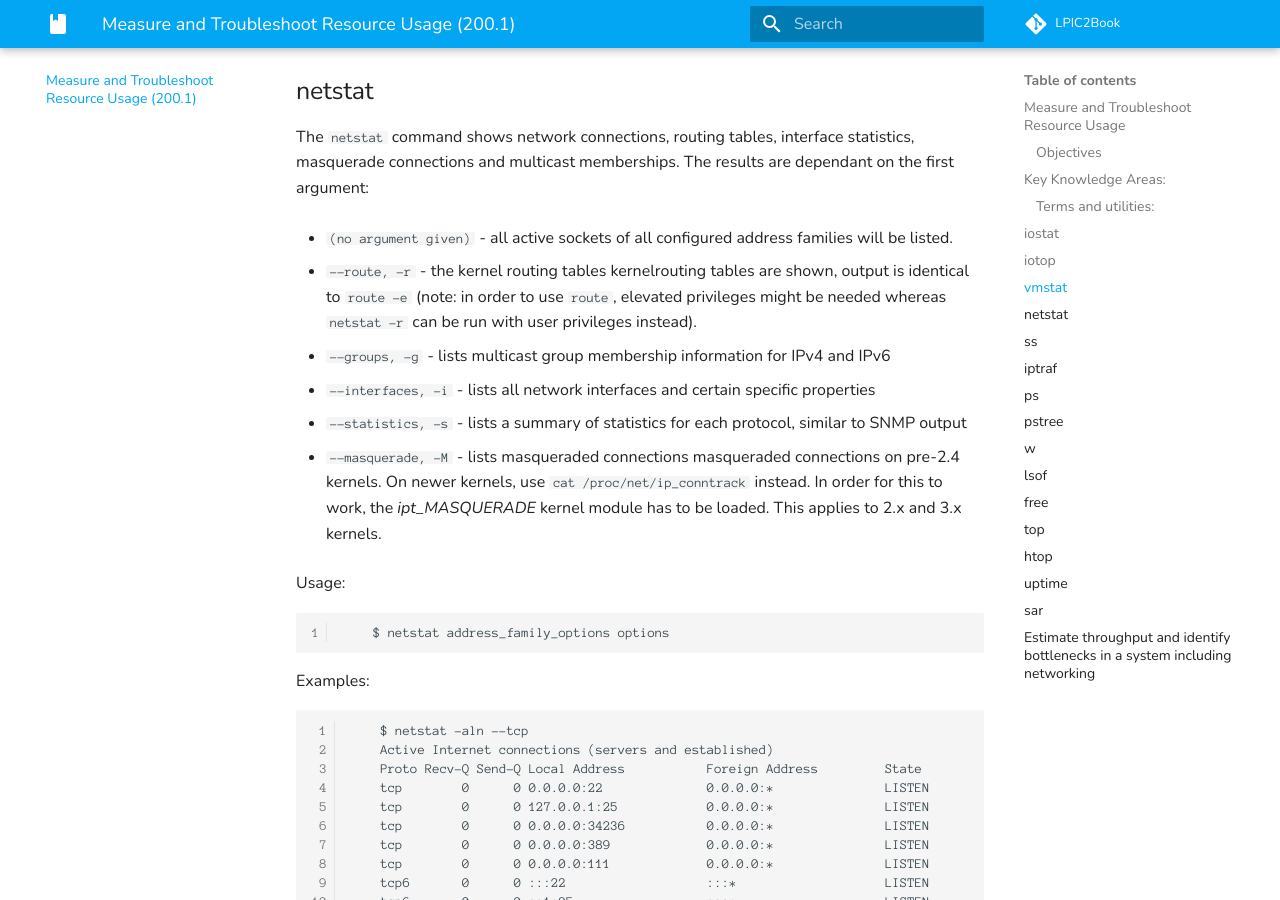
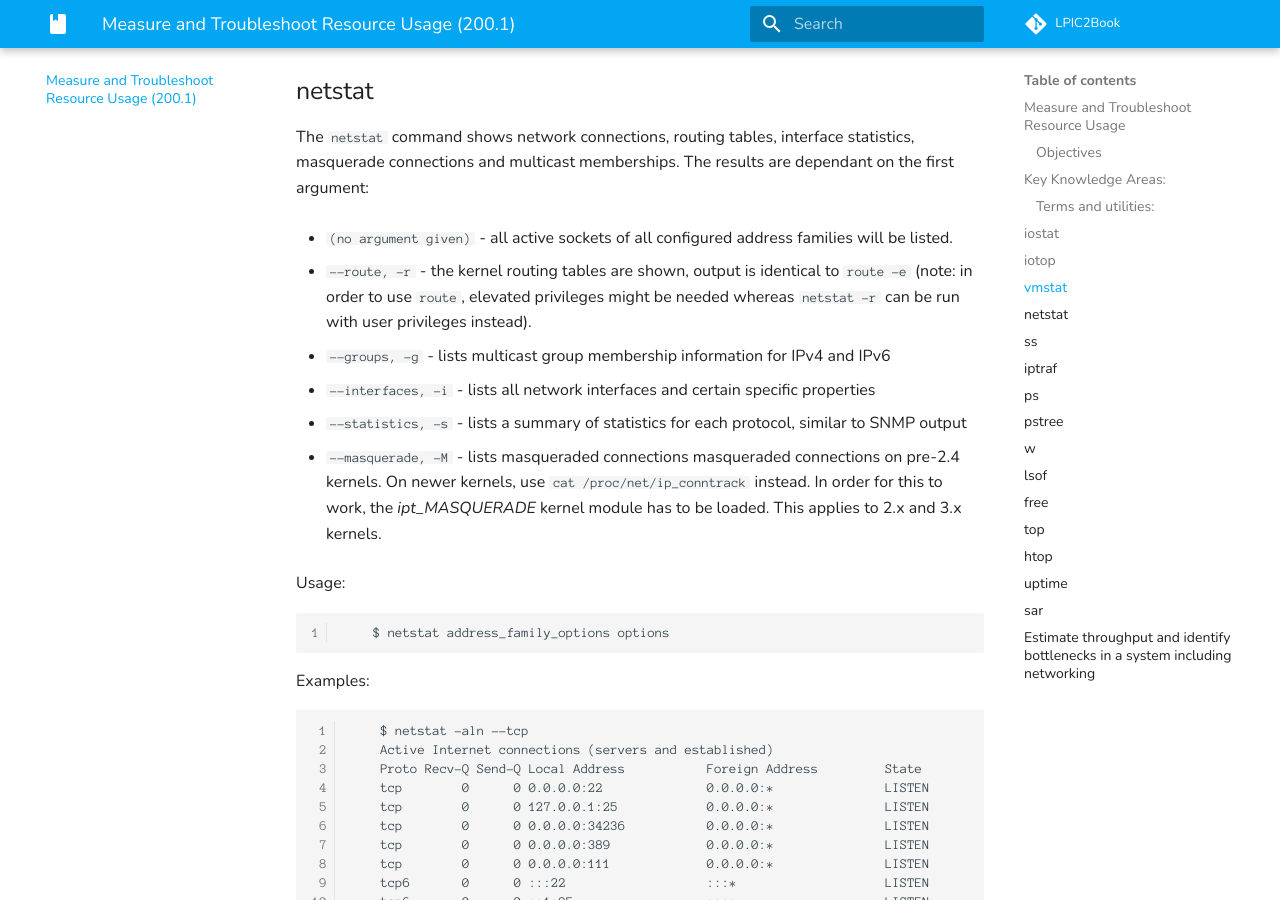
Before and after one commit to lpic2book/src, an MkDocs documentation site: the page built from docs/lpic2.200.1.md, in a window 1280 px wide and 900 px high, scrolled down 5297 px. Built offline with MkDocs 1.6.1 and Material for MkDocs 9.7.7, drawn with Linux system fonts in a browser that asks for light colours; comment, search, counter and statistics services are not loaded.

Commit message:
Update lpic2.200.1.md
remove repetitive text

```diff
--- a/docs/lpic2.200.1.md
+++ b/docs/lpic2.200.1.md
@@ -272,7 +272,7 @@ The results are dependant on the first argument:
 -   `(no argument given)` - all active sockets of all configured address
     families will be listed.
 
--   `--route, -r` - the kernel routing tables kernelrouting tables are
+-   `--route, -r` - the kernel routing tables are
     shown, output is identical to `route -e` (note: in order to use
     `route`, elevated privileges might be needed whereas `netstat -r`
     can be run with user privileges instead).
```
